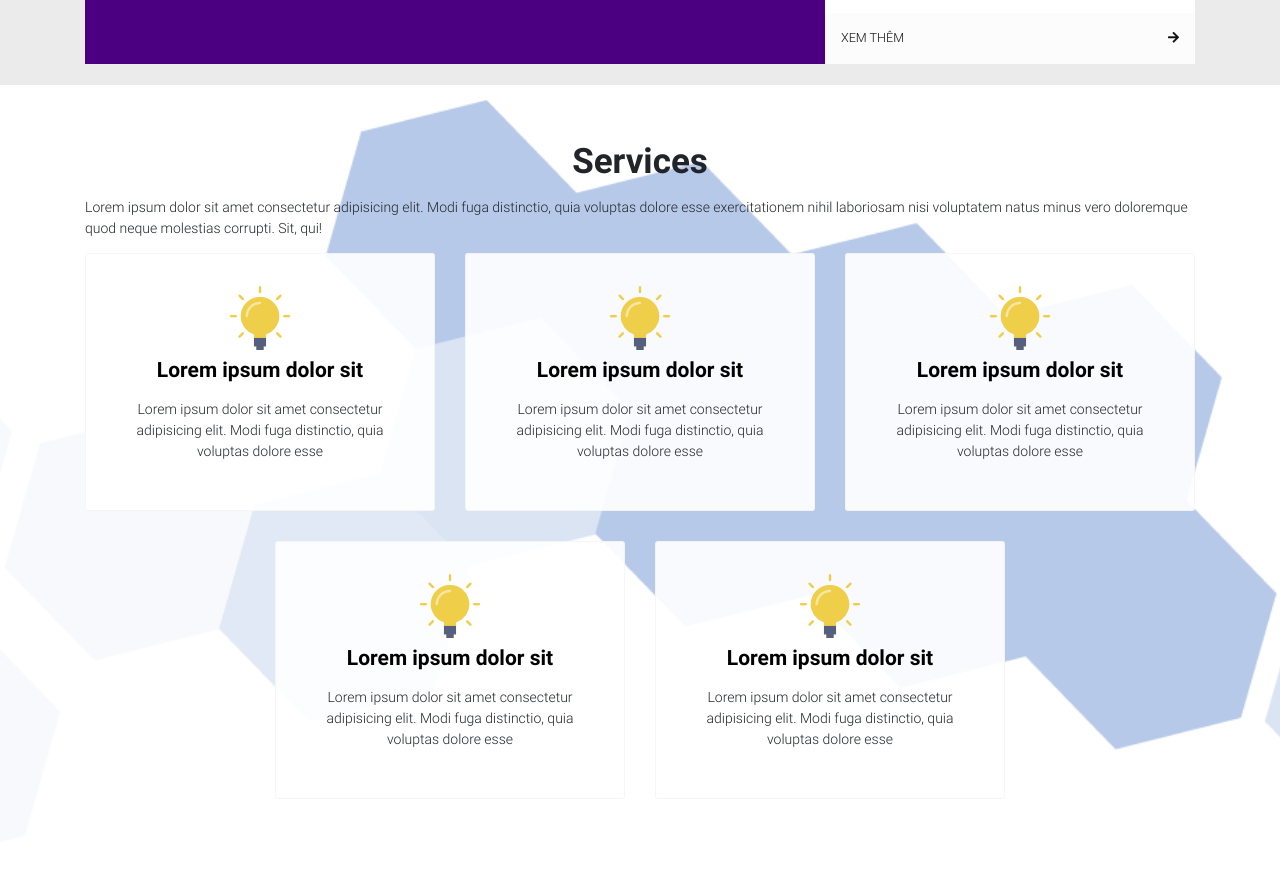
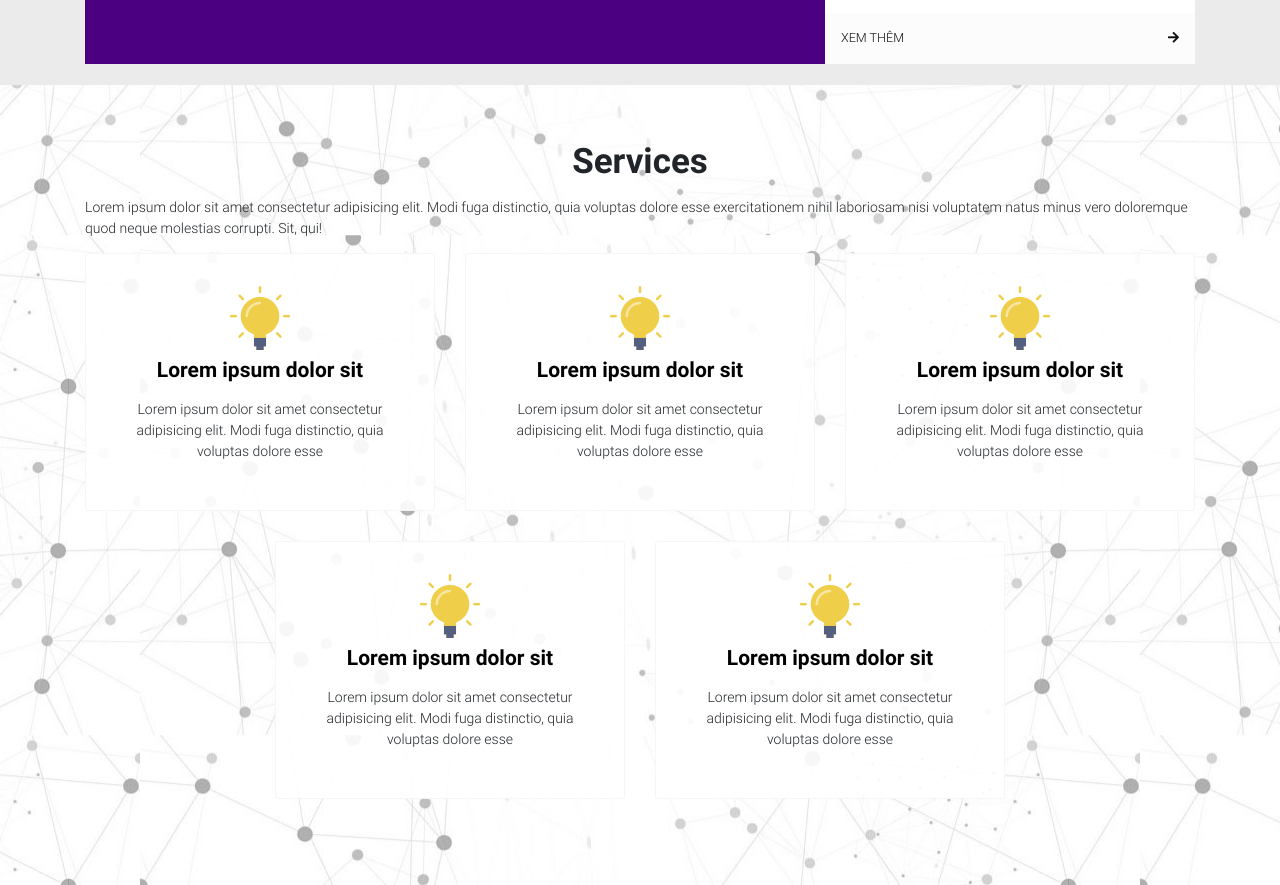
Before and after one commit to oclockvn/trangia, a plain HTML site: page index.html in a window 1280 px wide. Shown: the part 677-1562 px from the top of the page. Drawn offline with Linux system fonts and the light colour scheme.

Commit message:
update footer

```diff
--- a/css/styles/partials/_services.scss
+++ b/css/styles/partials/_services.scss
@@ -1,9 +1,9 @@
 .service-container {
     background: #fff;
     padding: 4em 0;
-    background-image: url(../../img/bg.png);
-    background-size: cover;
-    background-repeat: no-repeat;
+    background-image: url(../../img/client-bg.jpg);
+    // background-size: cover;
+    // background-repeat: no-repeat;
     background-position: center;
 
     .title {
--- a/index.html
+++ b/index.html
@@ -676,6 +676,10 @@
                                     <li><a href="#">Bieu mau</a></li>
                                     <li><a href="#">Lien he</a></li>
                                 </ul>
+
+                                <div class="mt-3">
+                                    Chiu trach nhiem noi dung: Luat su Tran Hai Ly<br>MST: 0123456789874632
+                                </div>
                             </div>
                         </div>
                     </div>
```
Also changed, not shown: css/styles/style.css, 1 other file.
